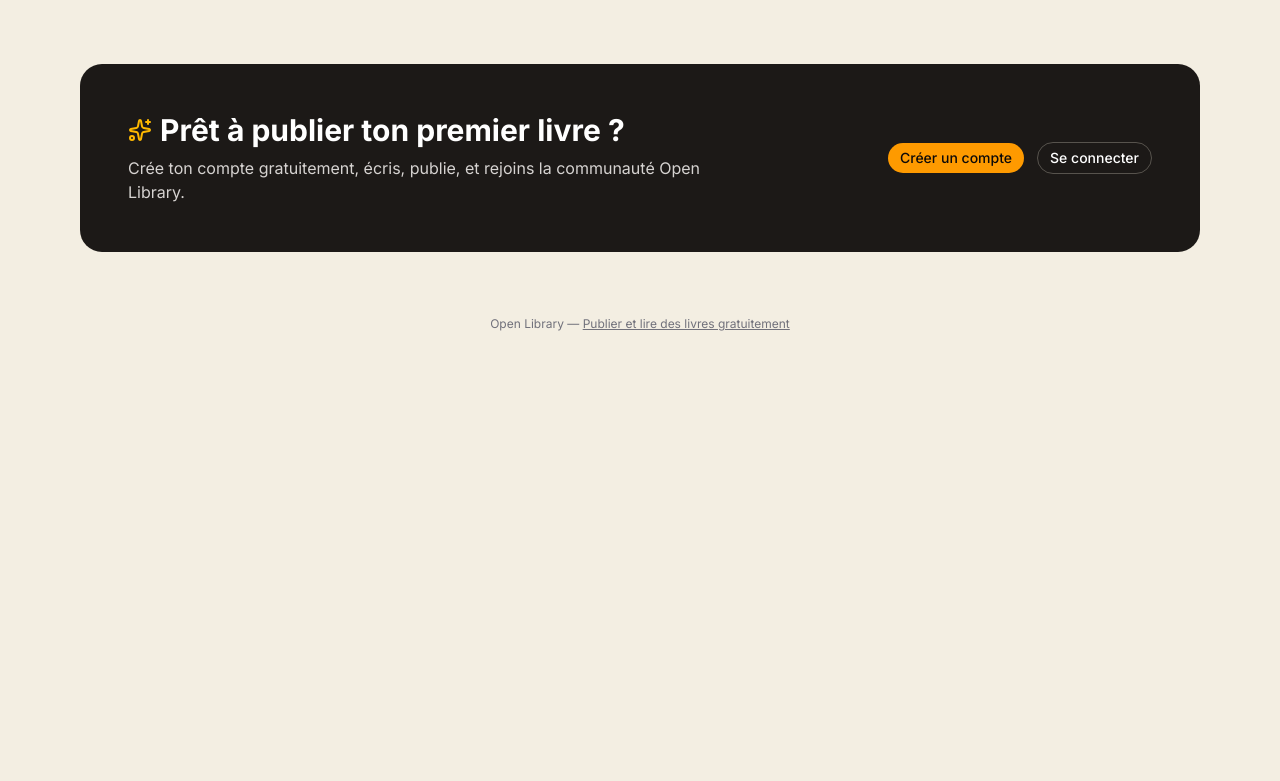
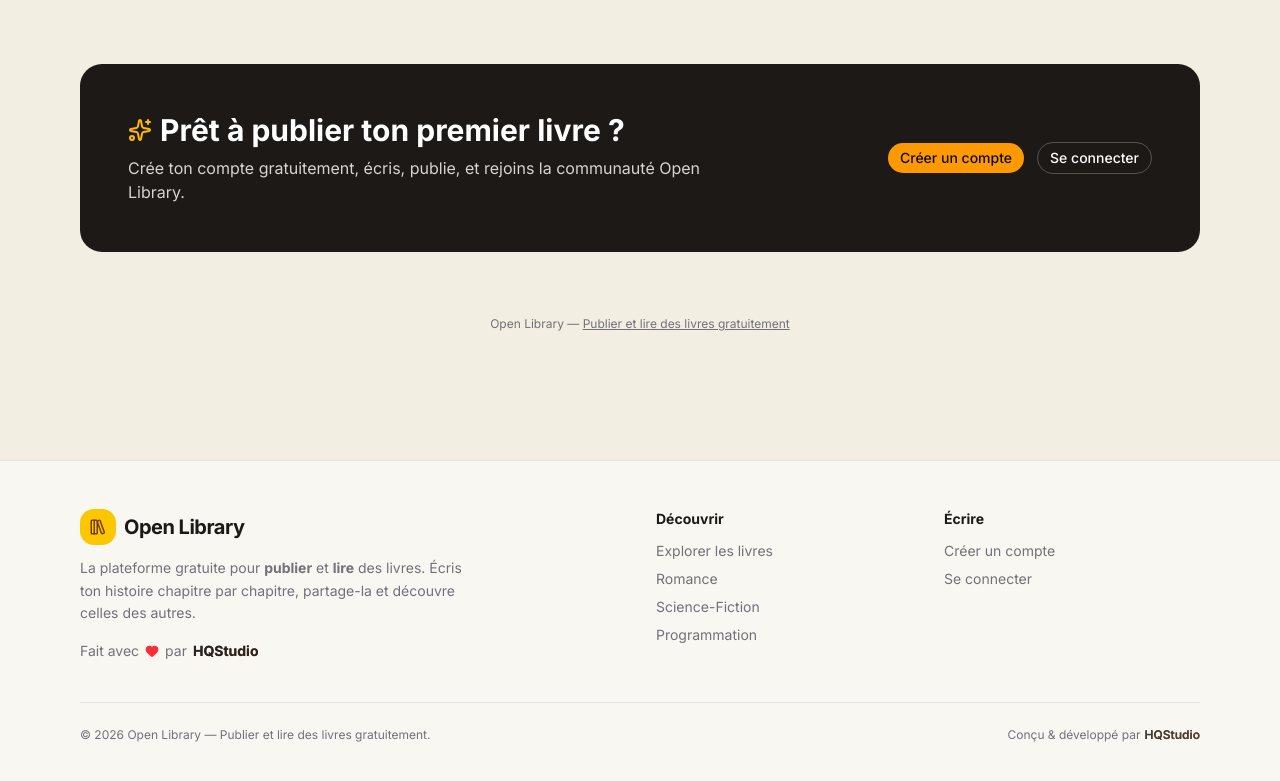
Before and after one commit to wave3k/open-library, a Next.js app: page / in a window 1280 px wide. Shown: the part 1319-2100 px from the top of the page. Before the commit the page ends 1715 px from the top, so only its background shows below. Built offline with nearby package versions, Linux system fonts and the light colour scheme; no server answers.

Commit message:
Ajout d'un footer (navigation, genres, signature) avec credit HQStudio

```diff
--- a/src/app/globals.css
+++ b/src/app/globals.css
@@ -490,3 +490,14 @@ body {
     transition-duration: 0.001ms !important;
   }
 }
+
+/* Signature HQStudio */
+.brand-hover {
+  background: linear-gradient(100deg, currentColor 0%, #b45309 45%, currentColor 100%);
+  background-size: 220% 100%;
+  background-position: 0% 0;
+  -webkit-background-clip: text;
+  background-clip: text;
+  transition: background-position 0.6s cubic-bezier(0.2, 0.7, 0.3, 1);
+}
+.brand-hover:hover { background-position: 100% 0; color: transparent; }
--- a/src/app/layout.tsx
+++ b/src/app/layout.tsx
@@ -5,6 +5,7 @@ import { Toaster } from '@/components/ui/sonner'
 import { PlumeProvider } from '@/components/plume-provider'
 import { ThemeProvider } from '@/components/theme-provider'
 import { SiteHeader } from '@/components/site-header'
+import { SiteFooter } from '@/components/site-footer'
 import { ScrollReset } from '@/components/scroll-reset'
 
 const inter = Inter({ subsets: ['latin'], variable: '--font-sans' })
@@ -23,12 +24,13 @@ export default function RootLayout({ children }: { children: React.ReactNode })
       <head>
         <script dangerouslySetInnerHTML={{ __html: themeScript }} />
       </head>
-      <body className={`${inter.variable} min-h-screen font-sans text-stone-900 antialiased dark:text-stone-100`}>
+      <body className={`${inter.variable} flex min-h-screen flex-col font-sans text-stone-900 antialiased dark:text-stone-100`}>
         <ThemeProvider>
           <PlumeProvider>
             <ScrollReset />
             <SiteHeader />
-            <main className="mx-auto max-w-6xl px-4 py-6">{children}</main>
+            <main className="mx-auto w-full max-w-6xl flex-1 px-4 py-6">{children}</main>
+            <SiteFooter />
             <Toaster position="bottom-center" richColors={false} />
           </PlumeProvider>
         </ThemeProvider>
--- /dev/null
+++ b/src/components/site-footer.tsx
@@ -0,0 +1,82 @@
+'use client'
+
+import Link from 'next/link'
+import { usePathname } from 'next/navigation'
+import { LibraryBig, Heart } from 'lucide-react'
+import { usePlume } from '@/components/plume-provider'
+
+const BARE_ROUTES = ['/connexion', '/inscription', '/onboarding']
+
+export function SiteFooter() {
+  const pathname = usePathname()
+  const { user } = usePlume()
+
+  if (BARE_ROUTES.includes(pathname)) return null
+
+  const year = new Date().getFullYear()
+
+  return (
+    <footer className="mt-16 border-t bg-card/50">
+      <div className="mx-auto max-w-6xl px-4 py-12">
+        <div className="grid gap-8 sm:grid-cols-2 lg:grid-cols-4">
+          {/* Marque */}
+          <div className="lg:col-span-2">
+            <Link href={user ? '/bibliotheque' : '/'} className="group inline-flex items-center gap-2">
+              <span className="bg-primary text-primary-foreground flex h-9 w-9 items-center justify-center rounded-xl transition-transform duration-300 group-hover:scale-105 group-hover:-rotate-3">
+                <LibraryBig size={18} />
+              </span>
+              <span className="text-xl font-bold tracking-tight">Open Library</span>
+            </Link>
+            <p className="text-muted-foreground mt-3 max-w-sm text-sm leading-relaxed">
+              La plateforme gratuite pour <strong>publier</strong> et <strong>lire</strong> des livres.
+              Écris ton histoire chapitre par chapitre, partage-la et découvre celles des autres.
+            </p>
+            <p className="text-muted-foreground mt-4 inline-flex items-center gap-1.5 text-sm">
+              Fait avec <Heart size={14} className="text-red-500" fill="currentColor" /> par
+              <span className="brand-hover font-bold text-stone-800 dark:text-stone-100">HQStudio</span>
+            </p>
+          </div>
+
+          {/* Découvrir */}
+          <div>
+            <h3 className="text-sm font-bold">Découvrir</h3>
+            <ul className="mt-3 space-y-2 text-sm">
+              <li><Link href="/recherche" className="text-muted-foreground transition-colors hover:text-amber-700">Explorer les livres</Link></li>
+              <li><Link href="/recherche?q=Romance" className="text-muted-foreground transition-colors hover:text-amber-700">Romance</Link></li>
+              <li><Link href="/recherche?q=Science-Fiction" className="text-muted-foreground transition-colors hover:text-amber-700">Science-Fiction</Link></li>
+              <li><Link href="/recherche?q=Programmation" className="text-muted-foreground transition-colors hover:text-amber-700">Programmation</Link></li>
+            </ul>
+          </div>
+
+          {/* Écrire */}
+          <div>
+            <h3 className="text-sm font-bold">Écrire</h3>
+            <ul className="mt-3 space-y-2 text-sm">
+              {user ? (
+                <>
+                  <li><Link href="/bibliotheque" className="text-muted-foreground transition-colors hover:text-amber-700">Ma bibliothèque</Link></li>
+                  <li><Link href="/bibliotheque?nouveau=1" className="text-muted-foreground transition-colors hover:text-amber-700">Écrire un livre</Link></li>
+                  <li><Link href="/notifications" className="text-muted-foreground transition-colors hover:text-amber-700">Notifications</Link></li>
+                  <li><Link href="/parametres" className="text-muted-foreground transition-colors hover:text-amber-700">Paramètres</Link></li>
+                </>
+              ) : (
+                <>
+                  <li><Link href="/inscription" className="text-muted-foreground transition-colors hover:text-amber-700">Créer un compte</Link></li>
+                  <li><Link href="/connexion" className="text-muted-foreground transition-colors hover:text-amber-700">Se connecter</Link></li>
+                </>
+              )}
+            </ul>
+          </div>
+        </div>
+
+        <div className="text-muted-foreground mt-10 flex flex-col items-center justify-between gap-3 border-t pt-6 text-xs sm:flex-row">
+          <p>© {year} Open Library — Publier et lire des livres gratuitement.</p>
+          <p>
+            Conçu &amp; développé par
+            <span className="brand-hover ml-1 font-semibold text-stone-700 dark:text-stone-200">HQStudio</span>
+          </p>
+        </div>
+      </div>
+    </footer>
+  )
+}
```
